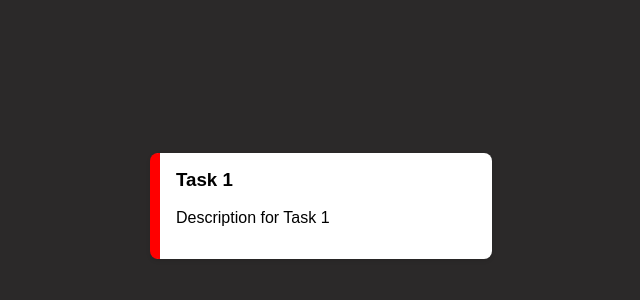
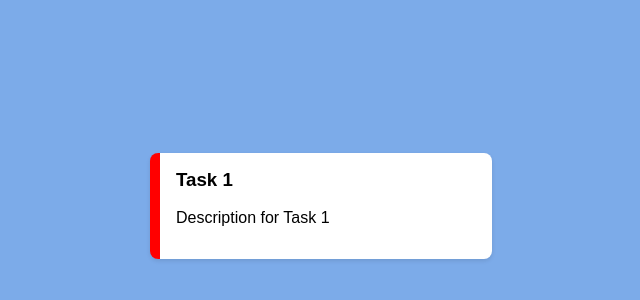
Before and after one commit to AresVRCOfficial/valkyrie-taskboard, a plain HTML site: page index.html in a window 1280 px wide. Shown: the part 194-494 px from the top of the page, without its empty margins (319-959 px from the left). Drawn offline with Linux system fonts and the light colour scheme.

Commit message:
Update index.html take 3

```diff
--- a/index.html
+++ b/index.html
@@ -7,7 +7,7 @@
     <style>
         body {
             font-family: Arial, sans-serif;
-            background-color: #2b2929;
+            background-color: #7cabe9;
             display: flex;
             justify-content: center;
             align-items: center;
```
